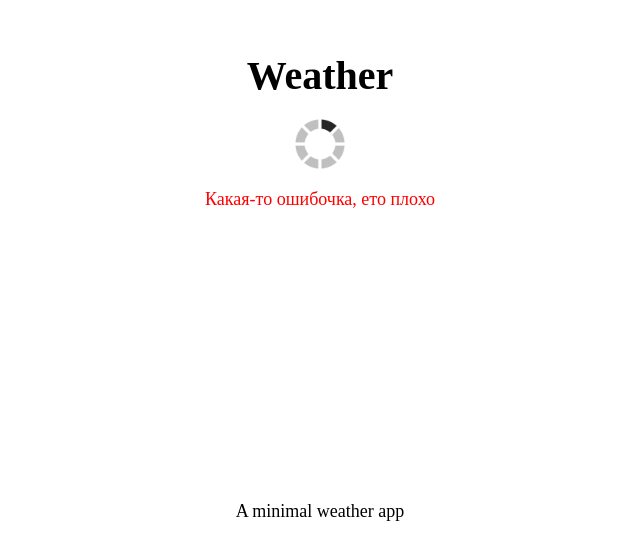
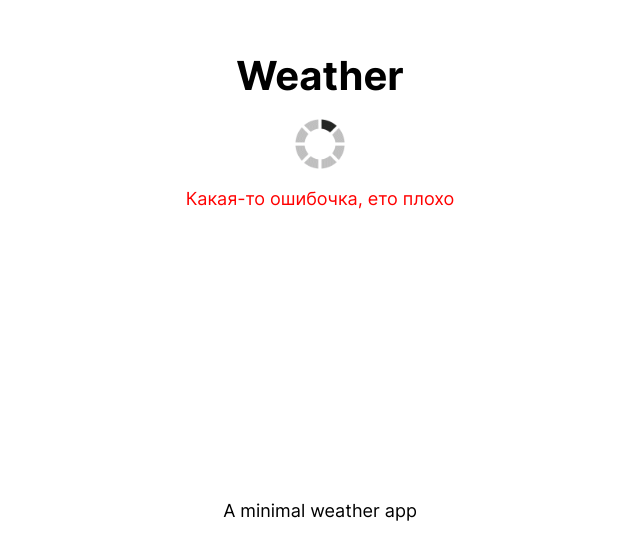
Before and after one commit to Endless1ve/Weather-App, a website built with webpack: page src/index.html in a window 1280 px wide. Shown: the part 258-800 px from the top of the page, without its empty margins (320-960 px from the left). Built offline with nearby package versions, Linux system fonts and the light colour scheme.

Commit message:
add new font

```diff
--- a/src/blocks/plug/plugContent/plugError/plugError.css
+++ b/src/blocks/plug/plugContent/plugError/plugError.css
@@ -1,5 +1,5 @@
 .plugError {
-    font-family: 'Lobster';
+    font-family: 'Inter';
     font-size: 18px;
     color: red;
     margin-top: 20px;
--- a/src/blocks/plug/plugContent/plugTitle/plugTitle.css
+++ b/src/blocks/plug/plugContent/plugTitle/plugTitle.css
@@ -1,4 +1,4 @@
 .plugTitle {
-    font-family: 'Lobster';
+    font-family: 'Inter';
     font-size: 40px;
 }
--- a/src/blocks/plug/plugSubtitle/plugSubtitle.css
+++ b/src/blocks/plug/plugSubtitle/plugSubtitle.css
@@ -1,4 +1,4 @@
 .plugSubtitle {
-    font-family: 'Lobster';
+    font-family: 'Inter';
     font-size: 18px;
 }
```
